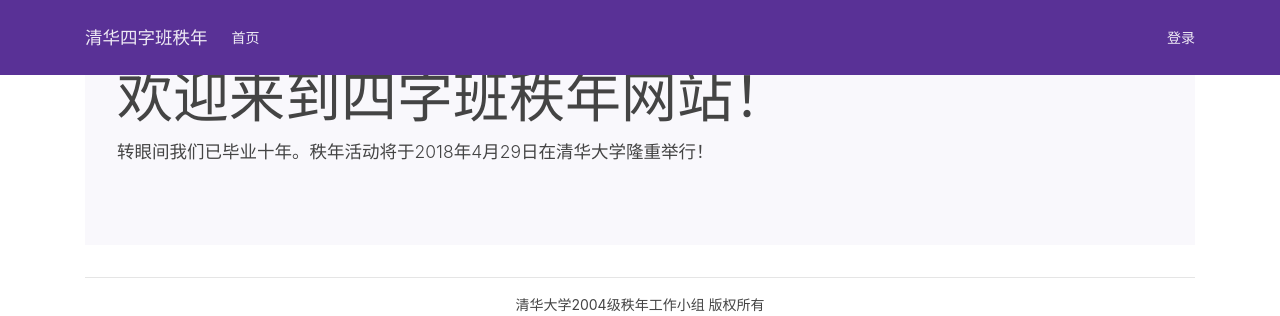
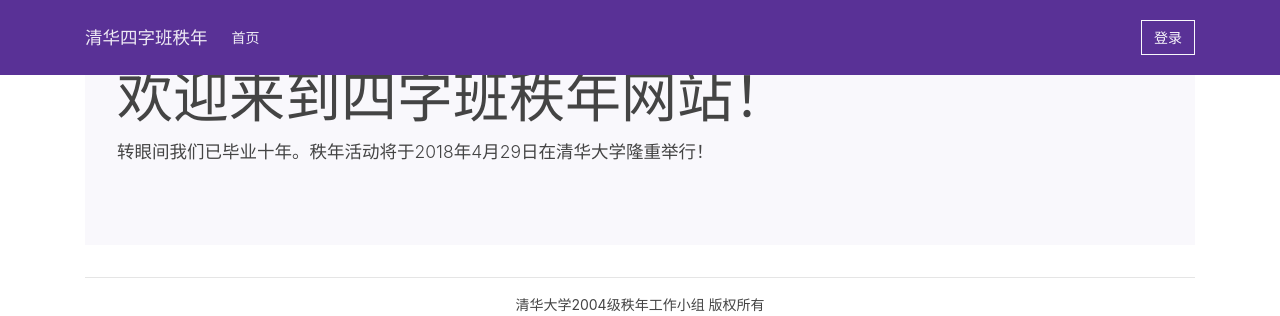
Before and after one commit to hanwentao/proj2004, a Django app: page / in a window 1280 px wide. Shown: the top 316 px of the page. Run offline with Django 3.2, Linux system fonts and the light colour scheme; some libraries are stand-ins or nearby versions.

Commit message:
Fix navbar

```diff
--- a/proj2004/contacts/templates/contacts/base.html
+++ b/proj2004/contacts/templates/contacts/base.html
@@ -2,9 +2,9 @@
 
 {% block body %}
 <header>
-  <nav class="navbar navbar-expand-md navbar-dark bg-primary fixed-top">
+  <nav class="navbar navbar-expand-md navbar-dark bg-primary fixed-top" role="navigation">
     <div class="container">
-      <a class="navbar-brand" href="#">清华四字班秩年</a>
+      <span class="navbar-brand mb-0 h1">清华四字班秩年</span>
       <button class="navbar-toggler" type="button" data-toggle="collapse" data-target="#navbar-main" aria-controls="navbar-main" aria-expanded="false" aria-label="开关导航栏">
         <span class="navbar-toggler-icon"></span>
       </button>
@@ -19,7 +19,7 @@
             <a class="nav-link" href="{% url 'home' %}">首页</a>
           </li>
           {% endif %}
-          {% if user.is_authenticated %}
+          {% if user.is_authenticated and user.profile %}
           {%   if page == 'profile' %}
           <li class="nav-item active">
             <a class="nav-link" href="#">个人信息<span class="sr-only">（当前页）</span></a>
@@ -30,13 +30,26 @@
           </li>
           {%   endif %}
           {% endif %}
+          {% if user.is_staff or user.is_superuser %}
+          {%   if page == 'list' %}
+          <li class="nav-item active">
+            <a class="nav-link" href="#">统计信息<span class="sr-only">（当前页）</span></a>
+          </li>
+          {%   else %}
+          <li class="nav-item">
+            <a class="nav-link" href="{% url 'department_list' %}">统计信息</a>
+          </li>
+          {%   endif %}
+          {% endif %}
         </ul>
-        {% if user.is_authenticated %}
-        <span class="navbar-text">你好，{% if user.is_superuser %}管理员{% else %}{{ user.profile.name }}{% endif %}！</span>
-        <span class="navbar-text"><a href="{% url 'logout' %}">注销</a></span>
-        {% else %}
-        <span class="navbar-text"><a href="{% url 'login' %}">登录</a></span>
-        {% endif %}
+        <form class="form-inline">
+          {% if user.is_authenticated %}
+          <span class="navbar-text text-light mr-2">你好，{{ profile.name }}{% if user.is_superuser %}（管理员）{% endif %}！</span>
+          <a href="{% url 'logout' %}" class="btn btn-outline-light">注销</a>
+          {% else %}
+          <a href="{% url 'login' %}" class="btn btn-outline-light">登录</a>
+          {% endif %}
+        </form>
       </div>
     </div>
   </nav>
--- a/proj2004/contacts/views.py
+++ b/proj2004/contacts/views.py
@@ -93,6 +93,7 @@ def profile_edit(request, username):
 def clazz_list(request, clazz):
     profiles = Profile.objects.filter(clazz=clazz)
     context = {
+        'page': 'list',
         'name': clazz,
         'profiles': profiles,
     }
@@ -102,6 +103,7 @@ def clazz_list(request, clazz):
 def department_list(request, department):
     profiles = Profile.objects.filter(department=department)
     context = {
+        'page': 'list',
         'name': department,
         'profiles': profiles,
     }
```
